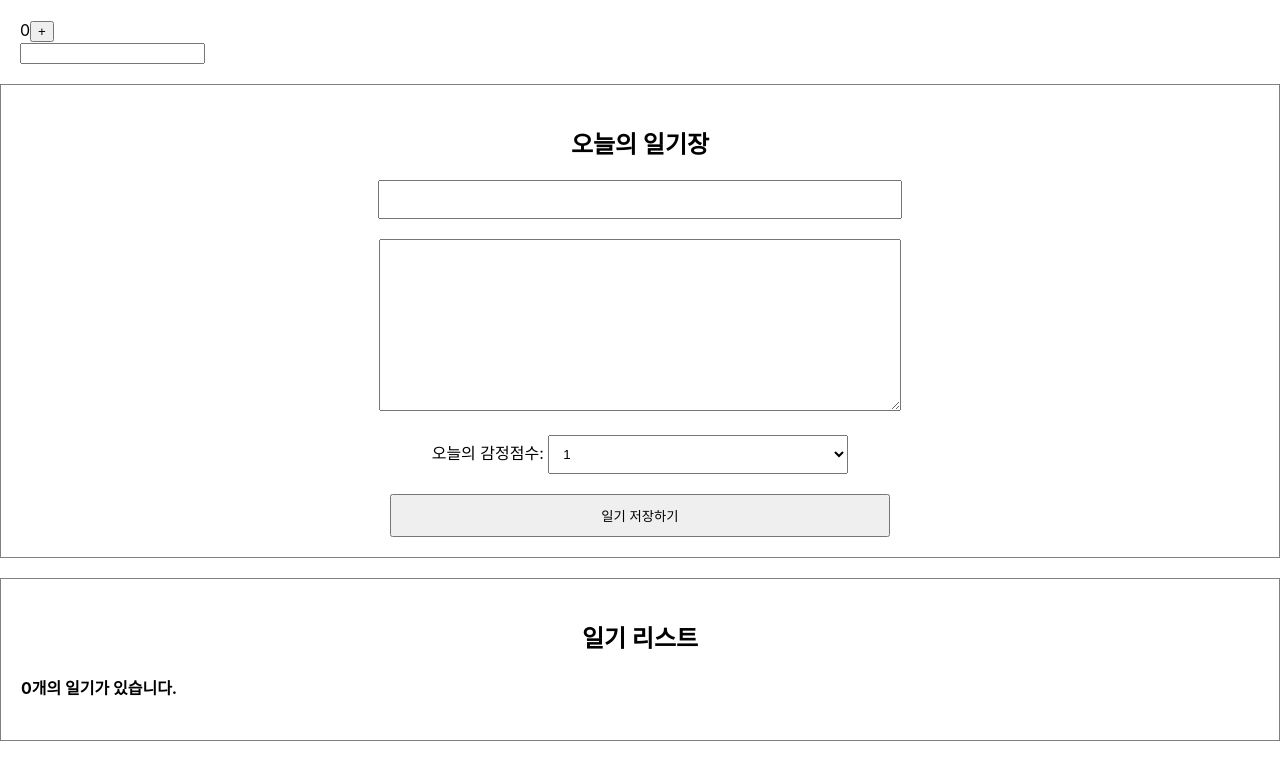
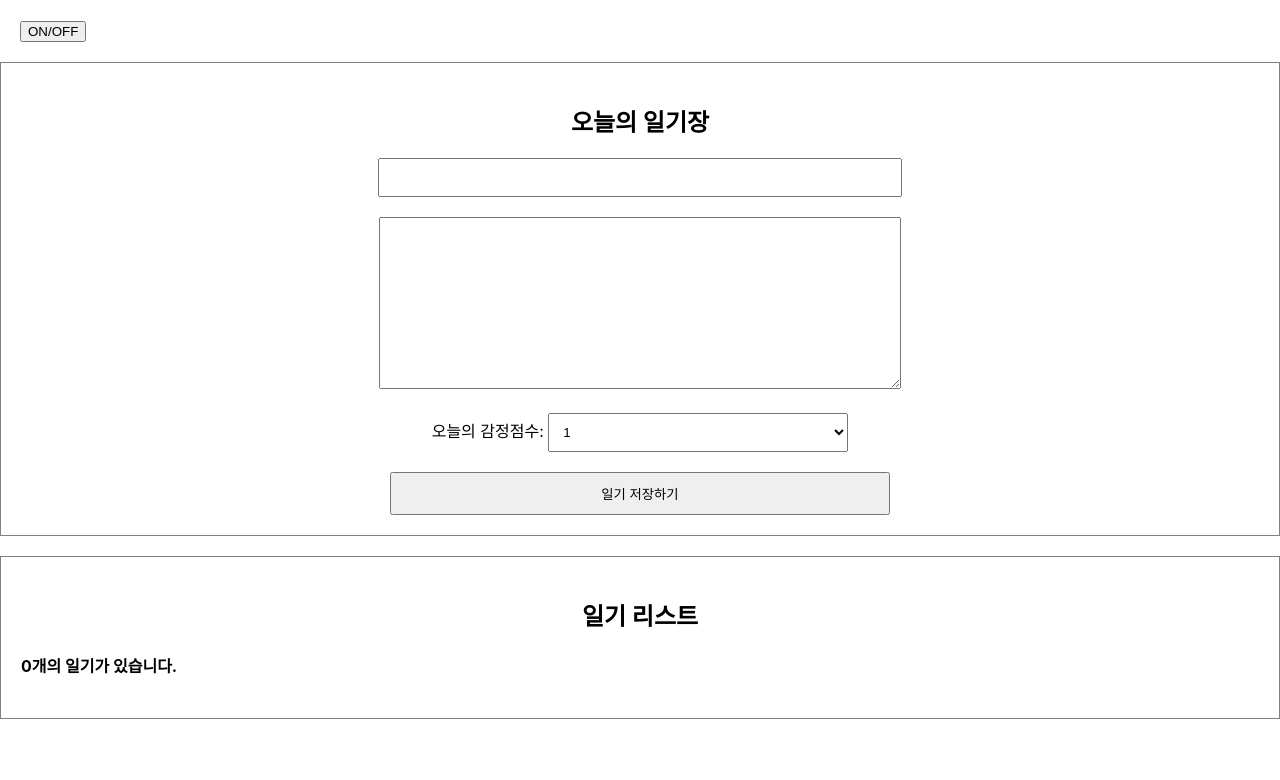
Before and after one commit to minz-cha/simpleDiary, a React (Create React App) app: page / in a window 1280 px wide. Shown: the top 780 px of the page. Built offline with nearby package versions, Linux system fonts and the light colour scheme.

Commit message:
useEffect를 통한 unmount test

```diff
--- a/src/Lifecycle.js
+++ b/src/Lifecycle.js
@@ -1,39 +1,25 @@
 import React, { useEffect, useState } from "react"
 
-const Lifecycle = () => {
-    const [count, setCount] = useState(0)
-    const [text, setText] = useState("")
-
-    //컴포넌트가 Mount 되는 시점에만 제어
+const UnmountTest = () => {
     useEffect(() => {
         console.log("Mount!")
+
+        //Mount를 제어하는 useEffect에서 전달되는 콜백함수가 리턴하는것
+        // -> Unmount 되는 시점에 return
+        return () => {
+            console.log("Unmount!")
+        }
     }, [])
+    return <div>Unmount Testing Component</div>
+}
 
-    //컴포넌트가 업데이트 되는 경우를 제어
-    useEffect(() => {
-        console.log("Update!")
-    })
-
-    //dependency array에 있는 값이 변화 -> 앞에 있는 콜백함수 수행됨
-    useEffect(() => {
-        if (count > 5) {
-            alert(`count값이 5를 넘었습니다. 따라서 1로 초기화합니다.`)
-            setCount(1)
-        }
-    }, [count])
-
-    useEffect(() => {
-        console.log(`text is update: ${text}`)
-    }, [text])
+const Lifecycle = () => {
+    const [isVisible, setIsVisible] = useState(false)
+    const toggle = () => setIsVisible(!isVisible)
 
     return <div style={{ padding: 20 }}>
-        <div>
-            {count}
-            <button onClick={() => setCount(count + 1)}> + </button>
-        </div>
-        <div>
-            <input value={text} onChange={(e) => setText(e.target.value)} />
-        </div>
+        <button onClick={toggle}>ON/OFF</button>
+        {isVisible && <UnmountTest />}
     </div>
 }
 
```
